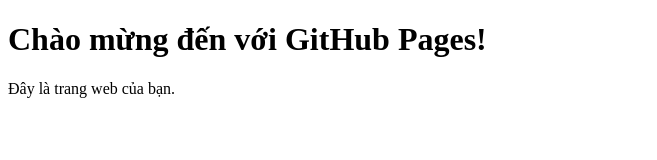
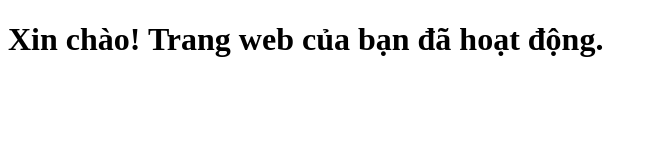
Before and after one commit to dght1104/donggiahantran.github.io, a plain HTML site: page index.html in a window 1280 px wide. Shown: the whole page, without its empty margins (0-657 px from the left). Drawn offline with Linux system fonts and the light colour scheme.

Commit message:
Update index.html

```diff
--- a/index.html
+++ b/index.html
@@ -6,7 +6,6 @@
     <title>Trang Web GitHub Pages</title>
 </head>
 <body>
-    <h1>Chào mừng đến với GitHub Pages!</h1>
-    <p>Đây là trang web của bạn.</p>
+    <h1>Xin chào! Trang web của bạn đã hoạt động.</h1>
 </body>
 </html>
```
